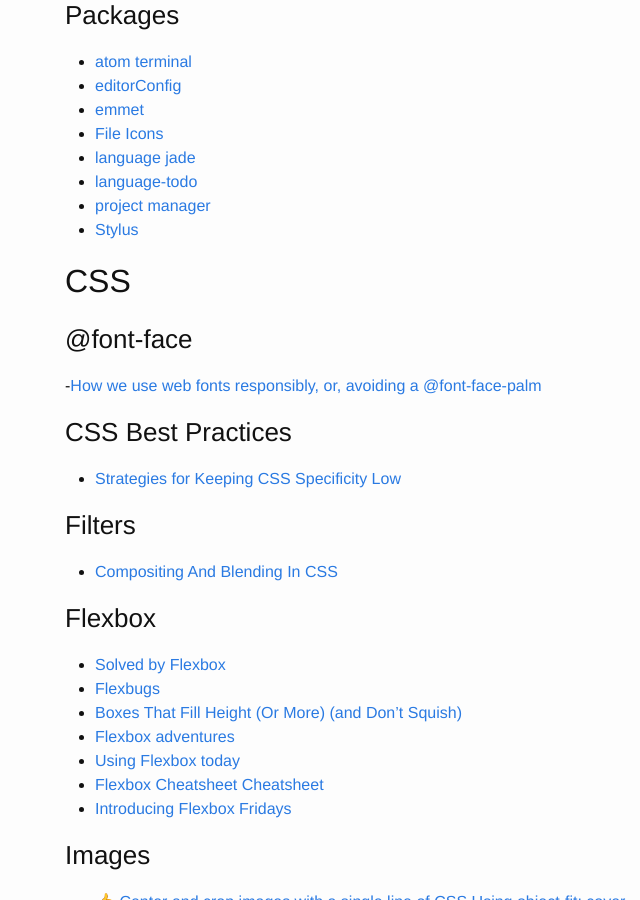
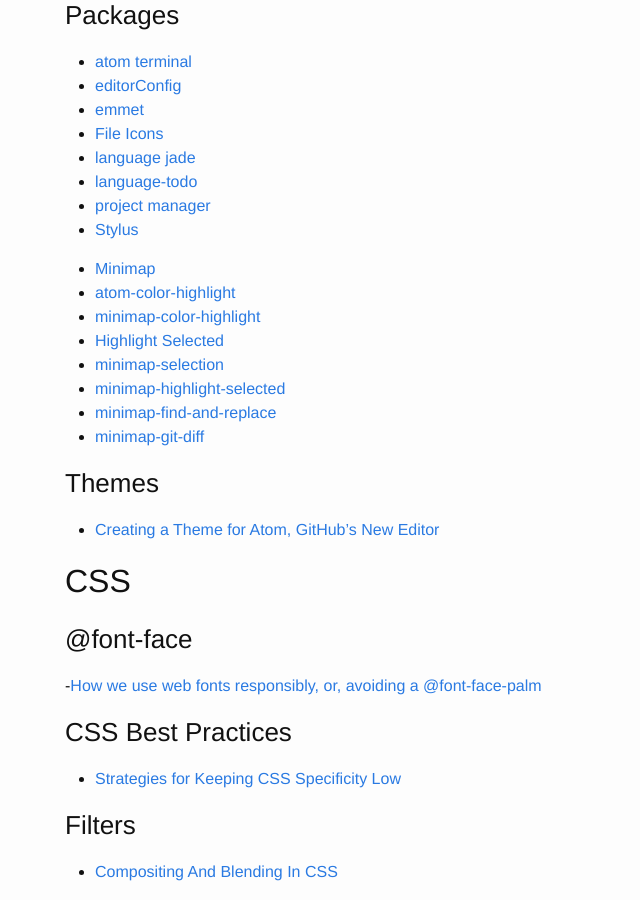
Before and after one commit to brownerd/brownerd.github.io, a Jekyll site: the page built from _posts/2015-01-01-reading-list-2015.md, in a window 1280 px wide and 900 px high, scrolled down 447 px. Shown: the whole window, without its empty margins (205-845 px from the left). Built offline with Jekyll 4.4.1, drawn with Linux system fonts in a browser that asks for light colours; emoji names are drawn with the system emoji font.

Commit message:
add atom packages

```diff
--- a/_posts/2015-01-01-reading-list-2015.md
+++ b/_posts/2015-01-01-reading-list-2015.md
@@ -12,8 +12,8 @@ This is a running list of all the articles I read during 2015 that I want to rem
 
 
 ## Atom
+- [A critical look at Atom.io](http://reza.jelveh.me/2014/02/28/a-critical-look-at-atom.html) Rad, but it chokes on large files
 
-- [A critical look at Atom.io](http://reza.jelveh.me/2014/02/28/a-critical-look-at-atom.html) Rad, but it chokes on large files
 
 ### Packages
 - [atom terminal](https://atom.io/packages/atom-terminal)
@@ -25,7 +25,18 @@ This is a running list of all the articles I read during 2015 that I want to rem
 - [project manager](https://atom.io/packages/project-manager)
 - [Stylus](https://atom.io/packages/stylus)
 
+- [Minimap](https://atom.io/packages/minimap)
+- [atom-color-highlight](https://atom.io/packages/atom-color-highlight)
+- [minimap-color-highlight](https://atom.io/packages/minimap-color-highlight)
+- [Highlight Selected](https://github.com/richrace/highlight-selected)
+- [minimap-selection](https://atom.io/packages/minimap-selection)
+- [minimap-highlight-selected](https://atom.io/packages/minimap-highlight-selected)
+- [minimap-find-and-replace](https://atom.io/packages/minimap-find-and-replace)
+- [minimap-git-diff](https://atom.io/packages/minimap-git-diff)
 
+
+### Themes
+- [Creating a Theme for Atom, GitHub's New Editor](http://www.ericfreese.com/creating-a-theme-for-atom-github-s-new-editorhttp://www.ericfreese.com/creating-a-theme-for-atom-github-s-new-editor)
 
 
 
```
